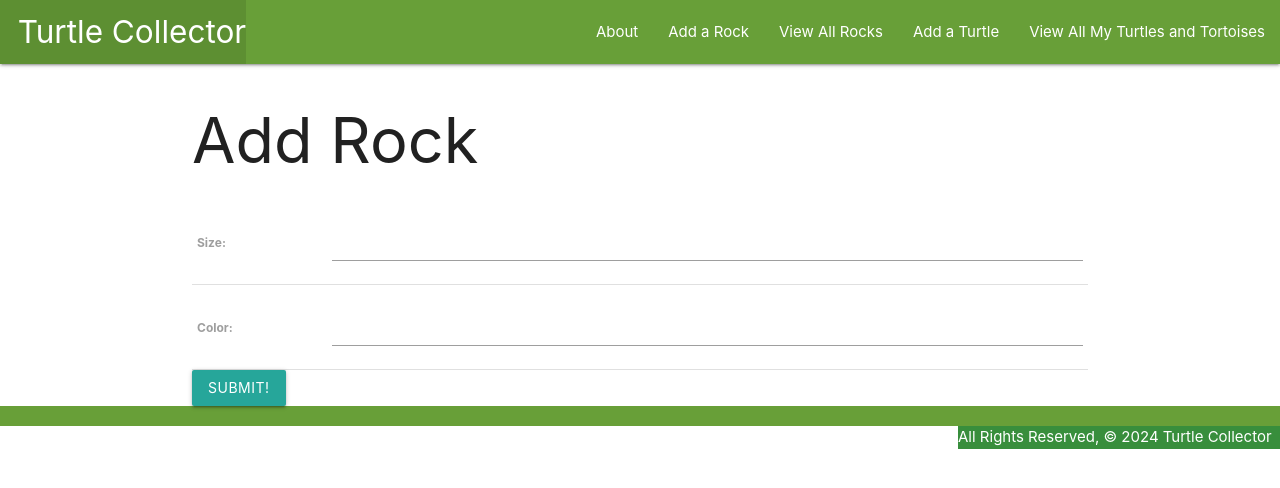
After one commit to cxz161530/turtleticketing, a Django app: page /rocks/create/ in a window 1280 px wide. The commit adds this page. Shown: the top 488 px of the page. Run offline with Django 4.2, Linux system fonts and the light colour scheme.

Commit message:
rock details added but needs editing

```diff
--- a/main_app/admin.py
+++ b/main_app/admin.py
@@ -2,8 +2,9 @@
 # Register your models here.
 from django.contrib import admin
 # import your models here
-from .models import Turtle, Feeding
+from .models import Turtle, Feeding, Rock
 
 # Register your models here
 admin.site.register(Turtle)
 admin.site.register(Feeding)
+admin.site.register(Rock)
--- a/main_app/models.py
+++ b/main_app/models.py
@@ -2,47 +2,82 @@ from django.db import models
 from django.urls import reverse
 from datetime import date
 
-# A tuple of 2-tuples
+class Rock(models.Model):
+	size = models.CharField(max_length=20)
+	color = models.CharField(max_length=20)
+
+	def __str__(self):
+		return self.size
+
+	def get_absolute_url(self):
+		return reverse('rocks_detail', kwargs={'pk': self.id})
+
+
+# Create your models here.
+class Turtle(models.Model):
+	name = models.CharField(max_length=100)
+	breed = models.CharField(max_length=100)
+	description = models.TextField(max_length=250)
+	age = models.IntegerField()
+	#this gives naming convention in the django admin
+	def __str__(self):
+		return self.name
+	def get_absolute_url(self):
+		return reverse('detail', kwargs={'turtle_id': self.id})
+	def fed_for_today(self):
+		return self.feeding_set.filter(date=date.today()).count() >= len(MEALS)
+
+	# A tuple of 2-tuples
 MEALS = (
-    ('B', 'Breakfast'),
-    ('L', 'Lunch'),
-    ('D', 'Dinner')
+	('B', 'Breakfast'),
+	('L', 'Lunch'),
+	('D', 'Dinner')
 )
+
+class Feeding(models.Model):
+    date = models.DateField("feeding date")
+    meal = models.CharField(
+        max_length=1,
+        # add the 'choices' field option
+        choices=MEALS,
+        # set the default value for meal to be 'B'
+        default=MEALS[0][0],
+    )
+
+    # create a turtle_id Foreign Key in psql
+    # we don't put the id, django does automatically
+    turtle = models.ForeignKey(Turtle, on_delete=models.CASCADE)
+
+    def __str__(self):
+        # Nice method for obtaining the friendly value of a Field.choice
+        return f"{self.get_meal_display()} on {self.date}"
 
 
 
 
 
 
-# Create your models here.
-class Turtle(models.Model):
-    name = models.CharField(max_length=100)
-    breed = models.CharField(max_length=100)
-    description = models.TextField(max_length=250)
-    age = models.IntegerField()
-    #this gives naming convention in the django admin
-    def __str__(self):
-        return self.name
-    def get_absolute_url(self):
-        return reverse('detail', kwargs={'turtle_id': self.id})
-    def fed_for_today(self):
-        return self.feeding_set.filter(date=date.today()).count() >= len(MEALS)
 
 
 
-class Feeding(models.Model):
-# the first optional positional argument overrides the label
-  date = models.DateField('feeding date')
-  meal = models.CharField(
-      max_length=1,
-      choices=MEALS,
-      default=MEALS[0][0]
-      )
 
-  turtle = models.ForeignKey(Turtle, on_delete=models.CASCADE)
-  def __str__(self):
-    # Nice method for obtaining the friendly value of a Field.choice
-    return f"{self.get_meal_display()} on {self.date}"
-  # change the default sort
-  class Meta:
-    ordering = ['-date']
+
+
+
+# class Feeding(models.Model):
+# # the first optional positional argument overrides the label
+#   date = models.DateField('feeding date')
+#   meal = models.CharField(
+# 	  max_length=1,
+# 	  choices=MEALS,
+# 	  default=MEALS[0][0]
+# 	  )
+
+#   	turtle = models.ForeignKey(Turtle, on_delete=models.CASCADE)
+
+# 	def __str__(self):
+# 	# Nice method for obtaining the friendly value of a Field.choice
+#  	return f"{self.get_meal_display()} on {self.date}"
+#   # change the default sort
+#   	# class Meta:
+# 	# 	ordering = ['-date']
--- a/main_app/templates/base.html
+++ b/main_app/templates/base.html
@@ -23,6 +23,8 @@
                 </ul>
                 <ul class="right">
                     <li><a href="/about">About</a></li>
+                    <li><a href="{% url 'rocks_create' %}">Add a Rock</a></li>
+                    <li><a href="{% url 'rocks_index' %}">View All Rocks</a></li>
                     <li><a href="{% url 'turtles_create' %}">Add a Turtle</a></li>
                     <li><a href="{% url 'index' %}">View All My Turtles and Tortoises</a></li>
                 </ul>
--- /dev/null
+++ b/main_app/templates/main_app/rock_form.html
@@ -0,0 +1,19 @@
+{% extends 'base.html' %}
+
+{% block content %}
+{% if object %}
+<h1>Edit <span class="blue-text">{{object.size}}</span></h1>
+{% else %}
+<h1>Add Rock</h1>
+{% endif %}
+<!-- Leaving the action empty makes the form post to the same url used to display it -->
+<form action="" method="post">
+	<!-- Django requires the following for security purposes -->
+	{% csrf_token %}
+	<table>
+		<!-- Render the inputs inside of <tr>s & <td>s -->
+		{{ form.as_table }}
+	</table>
+	<input type="submit" value="Submit!" class="btn">
+</form>
+{% endblock %}
--- a/main_app/templates/main_app/turtle_form.html
+++ b/main_app/templates/main_app/turtle_form.html
@@ -4,7 +4,7 @@
 
 {% block content %}
 
-<!-- object exists if you editing, and its value is the instance from the model, so a cat,
+<!-- object exists if you editing, and its value is the instance from the model, so a turtle,
 	with same keys as your model -->
 {% if object %}
 	<h1>Edit <span class="blue-text">{{ object.name }}</span></h1>
@@ -17,7 +17,7 @@
 	{% csrf_token %}
 
 	<table>
-		<!-- the form variable comes from the CreateCat cbv (class based view) which is created from the model Cat -->
+		<!-- the form variable comes from the CreateTurtle cbv (class based view) which is created from the model turtle -->
 		{{ form.as_table }}
 	</table>
 	<button type="submit" value="Submit!" name="action" class="btn blue" >
--- a/main_app/urls.py
+++ b/main_app/urls.py
@@ -9,5 +9,11 @@ urlpatterns = [
     path('turtles/create/', views.TurtleCreate.as_view(), name='turtles_create'),
     path('turtles/<int:pk>/update/', views.TurtleUpdate.as_view(), name='turtles_update'),
     path('turtles/<int:pk>/delete/', views.TurtleDelete.as_view(), name='turtles_delete'),
-    path('turtles/<int:turtle_id>/add_feeding/', views.add_feeding, name='add_feeding')
+    path('turtles/<int:turtle_id>/add_feeding/', views.add_feeding, name='add_feeding'),
+    path('turtles/<int:turtle_id>/assoc_rock/<int:rock_id>/', views.assoc_rock, name='assoc_rock'),
+    path('rocks/', views.RockList.as_view(), name='rocks_index'),
+    path('rocks/<int:pk>/', views.RockDetail.as_view(), name='rocks_detail'),
+    path('rocks/create/', views.RockCreate.as_view(), name='rocks_create'),
+    path('rocks/<int:pk>/update/', views.RockUpdate.as_view(), name='rocks_update'),
+    path('rocks/<int:pk>/delete/', views.RockDelete.as_view(), name='rocks_delete'),
 ]
--- a/main_app/views.py
+++ b/main_app/views.py
@@ -1,8 +1,8 @@
 from django.shortcuts import render, redirect
 
 from django.views.generic.edit import CreateView, UpdateView, DeleteView
-
-from .models import Turtle
+from django.views.generic import ListView, DetailView
+from .models import Turtle, Rock
 from .forms import FeedingForm
 
 # Define the home view
@@ -12,6 +12,15 @@ def home(request):
 
 def about(request):
     return render(request, 'about.html')
+
+# turtles/<int:turtle_id>/assoc_rock/<int:rock_id>/
+def assoc_rock(request, turtle_id, rock_id):
+	print(turtle_id, rock_id )
+	turle = Turtle.objects.get(id=turtle_id)
+	turle.rocks.add(rock_id)# adding a row to our through table the one with 2 foriegn keys in sql
+	return redirect('detail', turtle_id=turtle_id)
+
+
 
 class TurtleCreate(CreateView):
     model = Turtle
@@ -38,7 +47,7 @@ def turtles_detail(request, turtle_id):
   # instantiate FeedingForm to be rendered in the template
   feeding_form = FeedingForm()
   return render(request, 'turtles/detail.html', {
-    # include the cat and feeding_form in the context
+    # include the turtle and feeding_form in the context
     'turtle': turtle, 'feeding_form': feeding_form
   })
 
@@ -51,7 +60,29 @@ def add_feeding(request, turtle_id):
         #create an in memory instance (on django) or our data
         #to be added to psql, commit=False, dont save to db yet
         new_feeding =form.save(commit=False)
-        # now we want to make sure we add the cat id to the new_feeding
+        # now we want to make sure we add the turtle id to the new_feeding
         new_feeding.turtle_id = turtle_id
         new_feeding.save() # this is adding a feeding row to the the feeding table in psql
     return redirect('detail', turtle_id=turtle_id) #turtle_id is the name of the param in the url path, turtle_id is the id o fthe turtle from the url request
+
+class RockList(ListView):
+    model = Rock
+
+
+class RockDetail(DetailView):
+    model = Rock
+
+
+class RockCreate(CreateView):
+    model = Rock
+    fields = '__all__'
+
+
+class RockUpdate(UpdateView):
+    model = Rock
+    fields = ['size', 'color']
+
+
+class RockDelete(DeleteView):
+    model = Rock
+    success_url = '/rocks/'
```
Also changed, not shown: main_app/templates/main_app/rock_detail.html (added, +19 -0 lines), main_app/templates/main_app/rock_list.html (added, +25 -0 lines), main_app/templates/turtles/detail.html (+43 -1 lines), main_app/migrations/0003_rock_alter_feeding_date.py (added), main_app/migrations/0004_turtle_rocks.py (added).
